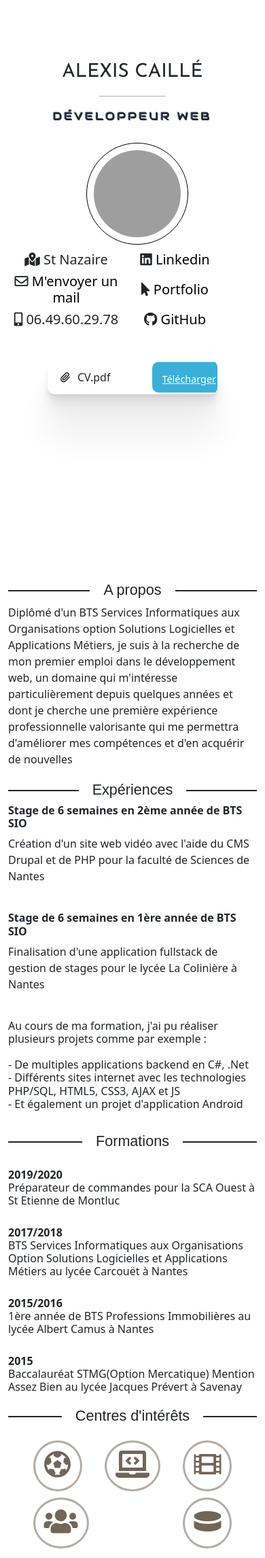
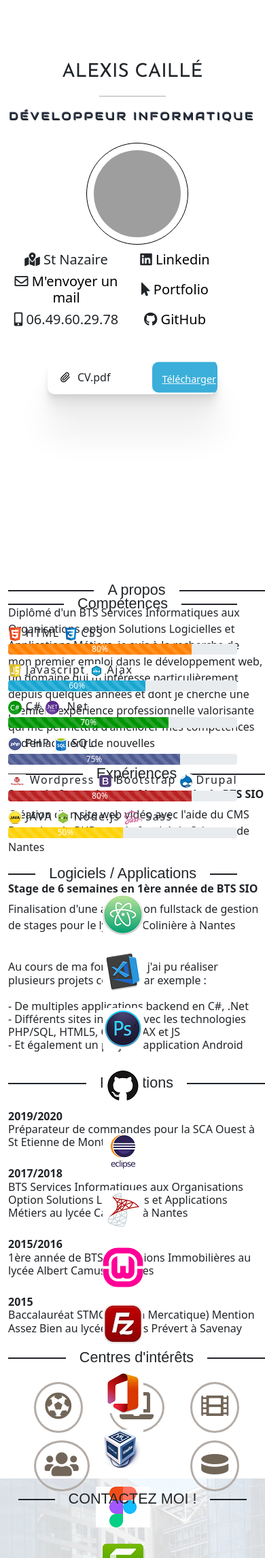
Before and after one commit to Alexis4497/CV, a PHP site: page / in a window 390 px wide. Shown: the top 2292 px of the page at 68% size. Run offline with PHP 8.4, Linux system fonts and the light colour scheme; some libraries are stand-ins or nearby versions; some web fonts are replaced; grey boxes are pictures that could not be loaded.

Commit message:
responsive design

```diff
--- a/assets/css/style.css
+++ b/assets/css/style.css
@@ -26,6 +26,14 @@
 }
 li{
     list-style-type: none;
+}
+.colonne_droite{
+    position:absolute;
+margin-top: 100px;
+}
+.colonne_gauche{
+    position:absolute;
+  margin-top: 100px;
 }
 .infos a
 {
@@ -248,11 +256,13 @@
     background: url(../../media/footer.jpg) 50% 0% no-repeat fixed;
     background-size: cover;
     text-align: center;
+    margin-top:1500px;
 
   }
   footer h3 {
     padding: 150px 0 60px 0;
     font-size: 2.5em;
+
   }
 
   .network {
@@ -262,6 +272,7 @@
     color: #726659;
     z-index: -3 !important;
     border-radius: 50%;
+
   }
   .network:hover, textarea:hover, input:hover, .form-button:hover {
     background: #b3aca7;
--- a/index.html
+++ b/index.html
@@ -21,7 +21,7 @@
 
 <h1>Alexis Caillé</h1>
 <div id="line"></div>
-<h2 class="sous-titre">Développeur WEB</h2>
+<h2 class="sous-titre">Développeur Informatique</h2>
 
 <div class="container">
     <div class="row presentation">
```
